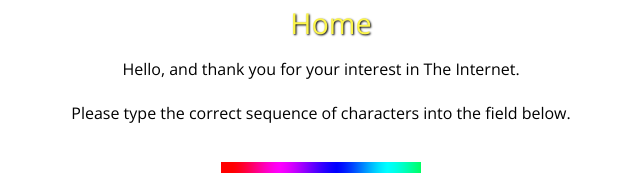
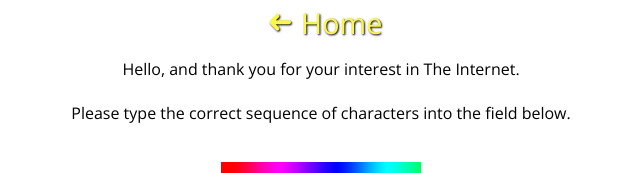
Before and after one commit to le717/le717.github.io, a Jekyll site: the page built from pages/spelling.html, in a window 1280 px wide. Shown: the top 173 px of the page, without its empty margins (319-959 px from the left). Built offline with Jekyll 4.4.1, drawn with Linux system fonts in a browser that asks for light colours; nearby versions of some CDN libraries; some web fonts are replaced; Markdown is read by kramdown in place of the engine named in the settings.

Commit message:
More variety
[ci skip]

```diff
--- a/_layouts/full-page.html
+++ b/_layouts/full-page.html
@@ -2,5 +2,6 @@
   {% include base-style.html %}
 {% include bridge.html %}
   <h1 class="text-center">{{ page.title }}</h1>
+  <p class="publish-info">Published on {{ page.publish-date }} by {{ page.author }}</p>
   {{ content }}
 {% include footer.html %}
--- a/css/screen.css
+++ b/css/screen.css
@@ -34,8 +34,10 @@
 }
 
 #my-logo-404 {
-  margin-top: -3em;
-  margin-left: -11.5em;
+  margin-top: -4em;
+  margin-left: -11.2em;
+  width: 360px;
+  height: 360px;
 }
 
 /* ------- 320px (iPhone <= 3) ------- */
--- a/pages/spelling.html
+++ b/pages/spelling.html
@@ -49,6 +49,7 @@
       box-shadow: 0 1px 2px 0 rgba(0, 0, 0, 0.15), 0 1px 0 0 rgba(0, 0, 0, 0.05), 0 -2px 3px 0px rgba(182, 226, 244, 1) inset, 0 -10px 0 0 #73abda inset;
     }
   </style>
+  <link rel="stylesheet" media="all" href="{{ site.baseurl }}/lib/ionicons/ionicons.min.css">
   <link rel="stylesheet" media="all" href="{{ site.baseurl }}/css/style.css">
 {% include bridge.html %}
   <p id="intro-text">Hello, and thank you for your interest in The Internet.<br><br>
--- a/pages/test.html
+++ b/pages/test.html
@@ -14,7 +14,7 @@
   <h1 style="text-align: center">Sitemap</h1>
   <nav>
     {% for p in site.pages %}
-    {% if p.type == Story %}
+    {% if p.type == "Story" %}
     <h3>Stories</h3>
     {% endif %}
     <ul>
```
Also changed, not shown: stories/fashion.html (+3 -2 lines).
